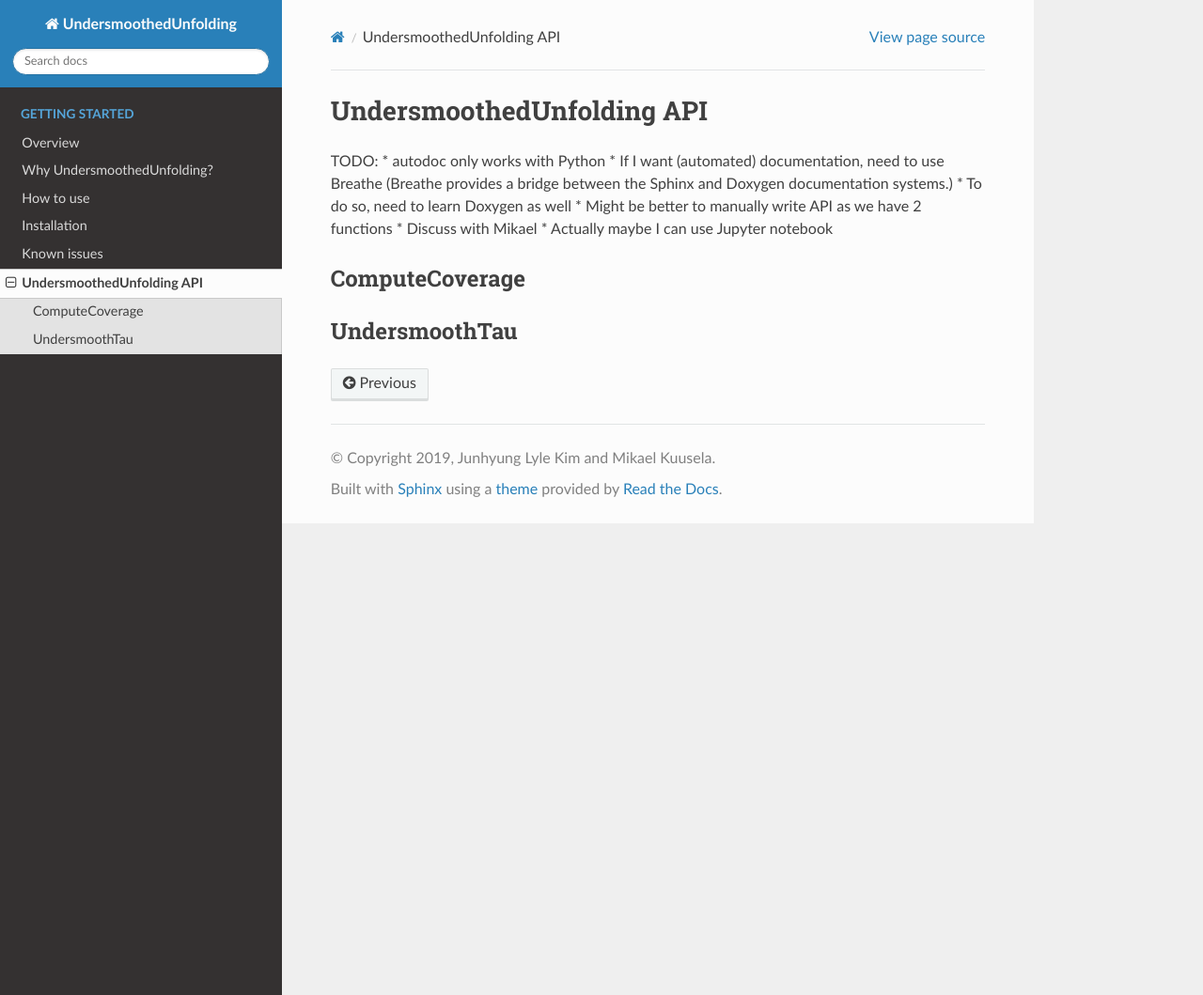
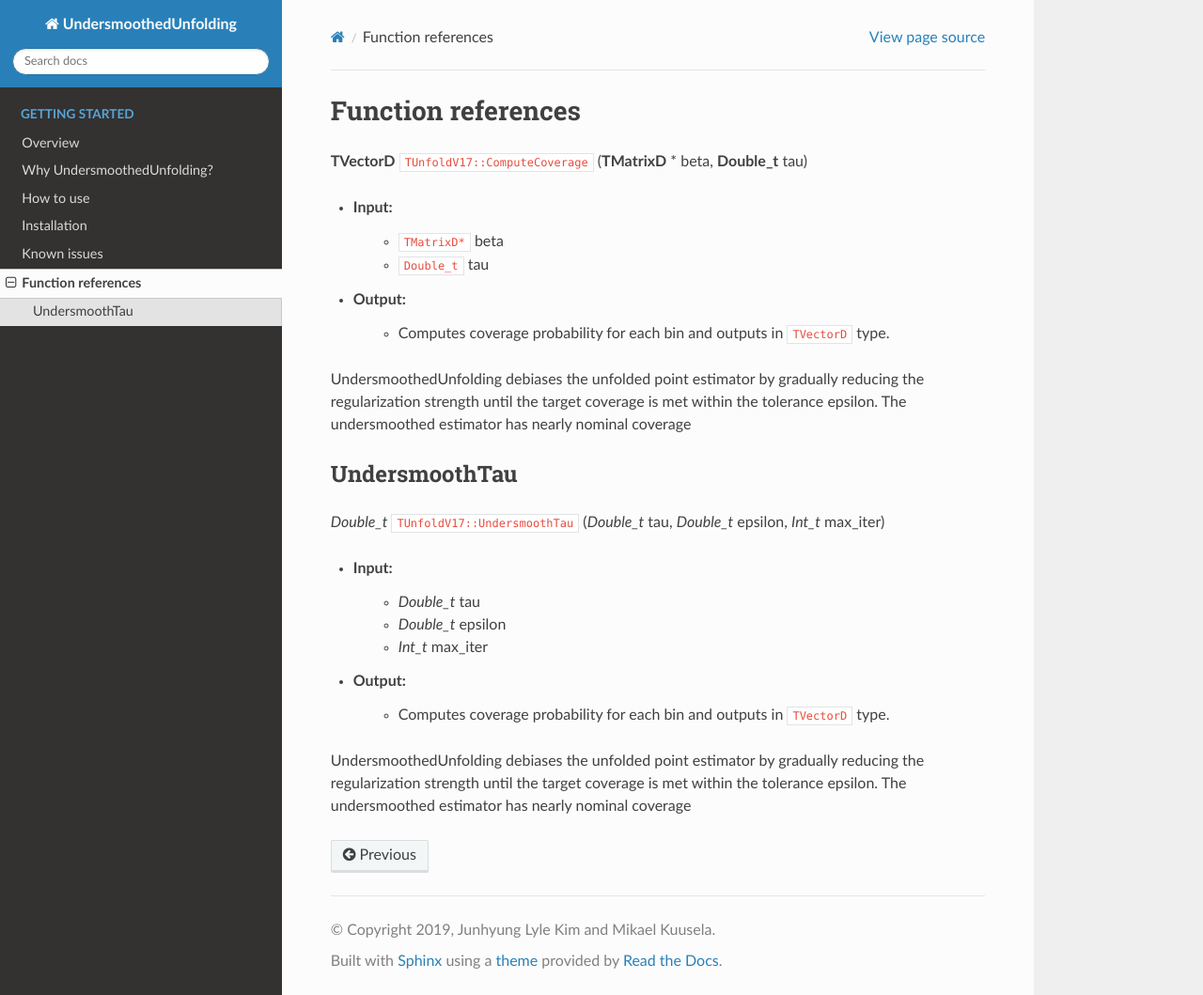
Before and after one commit to jlylekim/UndersmoothedUnfolding, a Sphinx documentation site: the page built from docs/source/api.rst, in a window 1280 px wide and 1059 px high. Shown: the whole window at 94% size. Built offline with Sphinx 7.4.7 and the Read the Docs theme 2.0.0, drawn with Linux system fonts in a browser that asks for light colours.

Commit message:
updating api

```diff
--- a/docs/source/api.rst
+++ b/docs/source/api.rst
@@ -1,20 +1,36 @@
 
-**************************
-UndersmoothedUnfolding API
-**************************
+*******************
+Function references
+*******************
 
-TODO:
-* autodoc only works with Python
-* If I want (automated) documentation, need to use Breathe (Breathe provides a bridge between the Sphinx and Doxygen documentation systems.)
-* To do so, need to learn Doxygen as well
-* Might be better to manually write API as we have 2 functions
-* Discuss with Mikael
-* Actually maybe I can use Jupyter notebook
+**TVectorD** ``TUnfoldV17::ComputeCoverage`` (**TMatrixD** * beta, **Double_t** tau)
 
-----------------
-ComputeCoverage
-----------------
+* Input:
+    * ``TMatrixD*`` beta
+    * ``Double_t`` tau
+
+* Output:
+    * Computes coverage probability for each bin and outputs in ``TVectorD`` type.
+
+UndersmoothedUnfolding debiases the unfolded point estimator by gradually reducing
+the regularization strength until the target coverage is met within the tolerance epsilon.
+The undersmoothed estimator has nearly nominal coverage
+
 
 ---------------
 UndersmoothTau
 ---------------
+
+`Double_t` ``TUnfoldV17::UndersmoothTau`` (`Double_t` tau, `Double_t` epsilon, `Int_t` max_iter)
+
+* Input:
+    * `Double_t` tau
+    * `Double_t` epsilon
+    * `Int_t` max_iter
+
+* Output:
+    * Computes coverage probability for each bin and outputs in ``TVectorD`` type.
+
+UndersmoothedUnfolding debiases the unfolded point estimator by gradually reducing
+the regularization strength until the target coverage is met within the tolerance epsilon.
+The undersmoothed estimator has nearly nominal coverage
```
